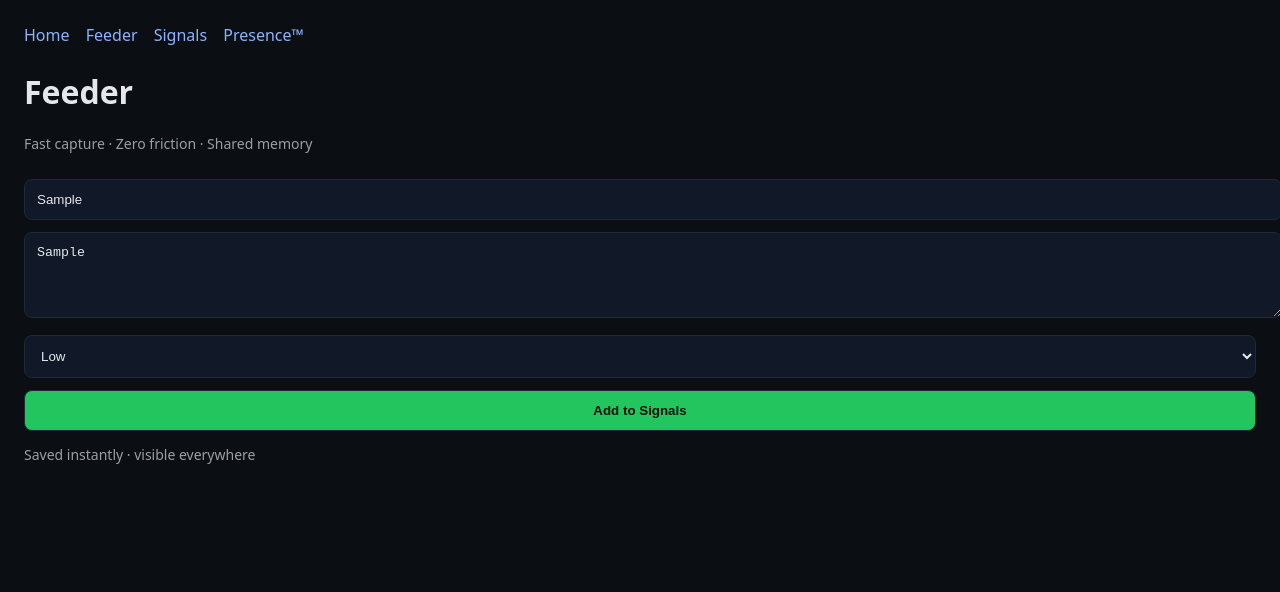
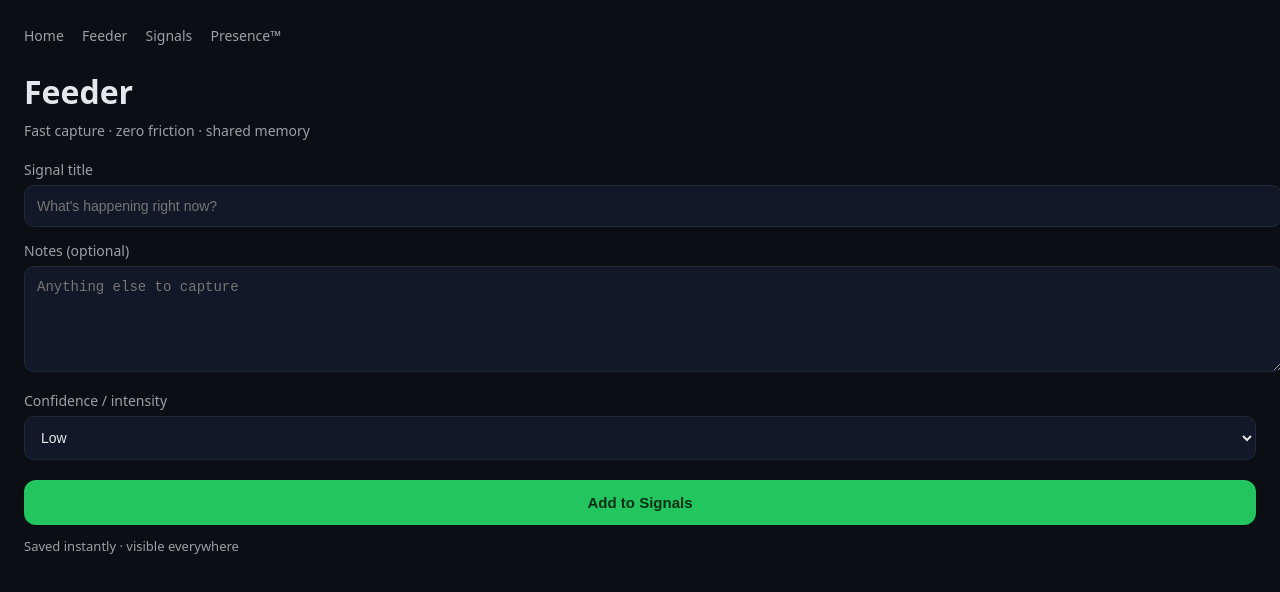
Before and after one commit to otoslifeproject-cell/otos-app, a plain HTML site: page feeder.html in a window 1280 px wide. Both pictures are taken after typing "Sample", "Sample" into the empty fields and a click on the button "Add to Signals". Drawn offline with Linux system fonts and the light colour scheme.

Commit message:
Update feeder.html

```diff
--- a/feeder.html
+++ b/feeder.html
@@ -2,51 +2,94 @@
 <html lang="en">
 <head>
   <meta charset="UTF-8" />
-  <title>OTOS · Feeder</title>
+  <title>OTOS — Feeder</title>
   <meta name="viewport" content="width=device-width, initial-scale=1.0" />
+
   <style>
     body {
       margin: 0;
       padding: 24px;
       background: #0b0f14;
       color: #e5e7eb;
-      font-family: system-ui, -apple-system, BlinkMacSystemFont, sans-serif;
+      font-family: system-ui, -apple-system, BlinkMacSystemFont, "Segoe UI", Roboto, sans-serif;
     }
-    nav {
+
+    /* NAV */
+    .topnav {
       margin-bottom: 24px;
     }
-    nav a {
-      color: #8ab4ff;
+    .topnav a {
+      margin-right: 14px;
+      color: #9aa0a6;
       text-decoration: none;
-      margin-right: 12px;
+      font-size: 14px;
     }
-    input, textarea, select, button {
+    .topnav a:hover {
+      color: #22c55e;
+    }
+
+    h1 {
+      margin-top: 0;
+      margin-bottom: 8px;
+    }
+
+    .muted {
+      color: #9aa0a6;
+      font-size: 14px;
+      margin-bottom: 20px;
+    }
+
+    label {
+      display: block;
+      margin-top: 14px;
+      margin-bottom: 6px;
+      font-size: 14px;
+      color: #9aa0a6;
+    }
+
+    input, textarea, select {
       width: 100%;
       padding: 12px;
-      margin-top: 12px;
+      border-radius: 10px;
+      border: 1px solid #1f2937;
       background: #111827;
       color: #e5e7eb;
-      border: 1px solid #1f2937;
-      border-radius: 8px;
+      font-size: 14px;
     }
+
+    textarea {
+      resize: vertical;
+      min-height: 80px;
+    }
+
     button {
+      margin-top: 20px;
+      width: 100%;
+      padding: 14px;
+      border-radius: 12px;
+      border: none;
       background: #22c55e;
-      color: #041307;
-      font-weight: bold;
+      color: #052e16;
+      font-weight: 600;
+      font-size: 15px;
       cursor: pointer;
     }
+
     button:hover {
       background: #16a34a;
     }
-    .muted {
+
+    .status {
+      margin-top: 12px;
+      font-size: 13px;
       color: #9aa0a6;
-      font-size: 14px;
     }
   </style>
 </head>
+
 <body>
 
-<nav>
+  <nav class="topnav">
     <a href="./index.html">Home</a>
     <a href="./feeder.html">Feeder</a>
     <a href="./signals.html">Signals</a>
@@ -54,20 +97,54 @@
   </nav>
 
   <h1>Feeder</h1>
-<p class="muted">Fast capture · Zero friction · Shared memory</p>
+  <div class="muted">Fast capture · zero friction · shared memory</div>
 
-<input placeholder="What’s happening right now?" />
-<textarea rows="4" placeholder="Notes (optional)"></textarea>
+  <label>Signal title</label>
+  <input id="title" placeholder="What's happening right now?" />
 
-<select>
+  <label>Notes (optional)</label>
+  <textarea id="notes" placeholder="Anything else to capture"></textarea>
+
+  <label>Confidence / intensity</label>
+  <select id="intensity">
     <option>Low</option>
     <option>Medium</option>
     <option>High</option>
   </select>
 
-<button>Add to Signals</button>
+  <button onclick="save()">Add to Signals</button>
 
-<p class="muted">Saved instantly · visible everywhere</p>
+  <div class="status" id="status"></div>
+
+  <script>
+    const KEY = "otos_signals";
+
+    function save() {
+      const title = document.getElementById("title").value.trim();
+      const notes = document.getElementById("notes").value.trim();
+      const intensity = document.getElementById("intensity").value;
+
+      if (!title) return;
+
+      const data = JSON.parse(localStorage.getItem(KEY) || "[]");
+
+      data.push({
+        title,
+        notes,
+        intensity,
+        ts: Date.now()
+      });
+
+      localStorage.setItem(KEY, JSON.stringify(data));
+
+      document.getElementById("title").value = "";
+      document.getElementById("notes").value = "";
+      document.getElementById("intensity").value = "Low";
+
+      document.getElementById("status").textContent =
+        "Saved instantly · visible everywhere";
+    }
+  </script>
 
 </body>
 </html>
```
Lines whose indentation alone changed are shown as unchanged.
